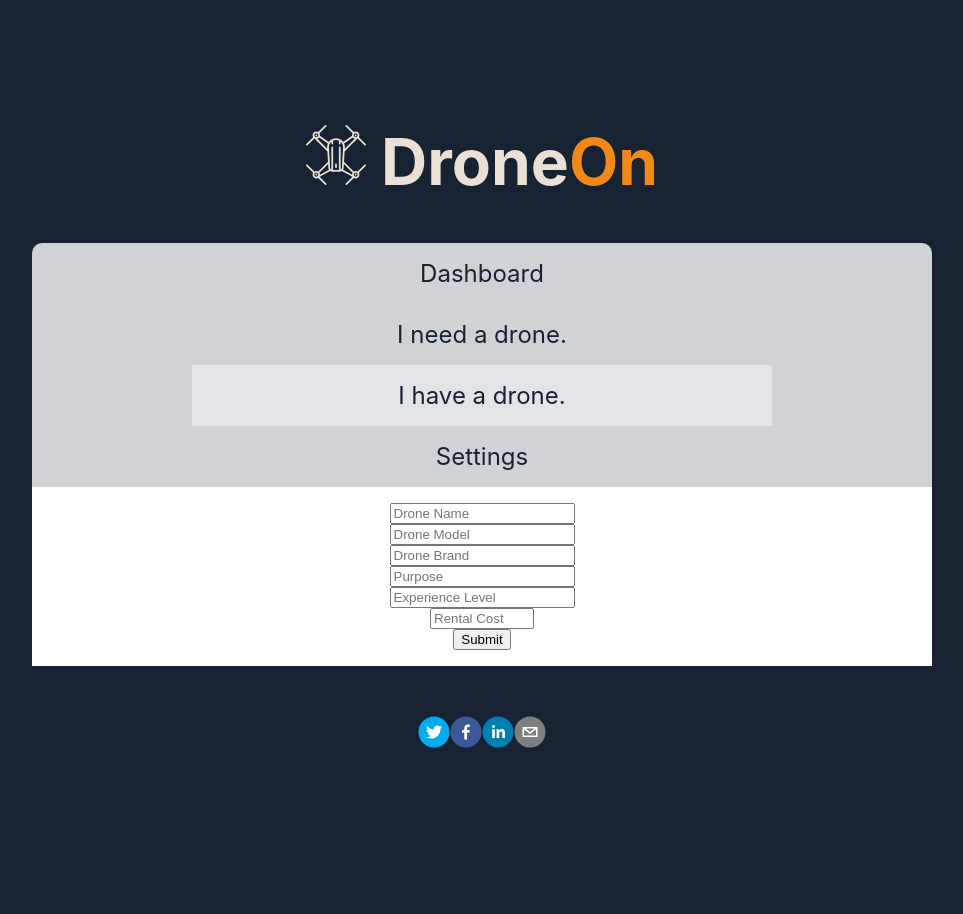
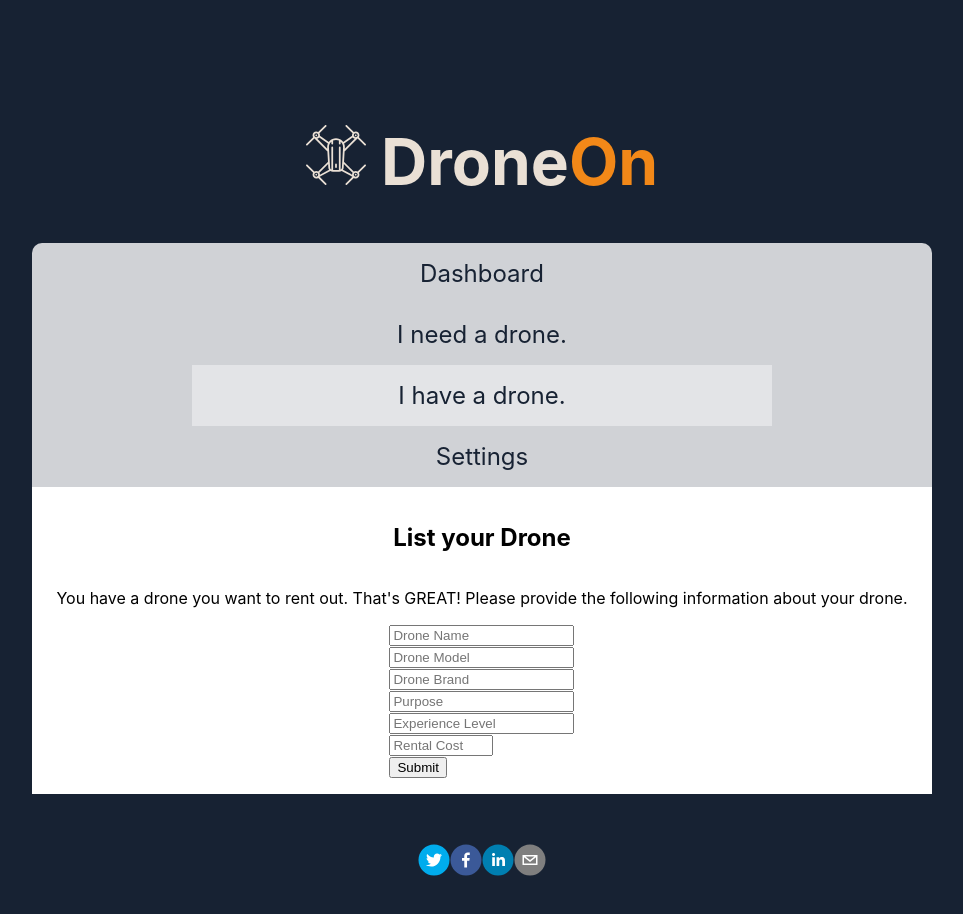
Before and after one commit to smv5047/Drone-On-FE, a React (Create React App) app: page /have-drone in a window 1280 px wide. Shown: the top 914 px of the page, without its empty margins (158-1121 px from the left). Before the commit the page ends 832 px from the top, so only its background shows below. Built offline with nearby package versions, Linux system fonts and the light colour scheme; sample sign-in values are in the browser's storage; the HTML template or start-up script is replaced by a standard one.

Commit message:
add validation for droneform

```diff
--- a/src/components/DroneForm.js
+++ b/src/components/DroneForm.js
@@ -1,7 +1,10 @@
 import React from "react"
 import styled from "styled-components"
+import { withFormik, Form, Field } from "formik"
+import * as yup from "yup"
+import axios from "utils/Axios"
 
-const Style = styled.form.attrs()`
+const Style = styled.div.attrs()`
   margin: 1rem;
   min-height: 8rem;
   display: flex;
@@ -9,7 +12,7 @@ const Style = styled.form.attrs()`
   align-items: center;
   justify-items: center;
 `
-export default function DroneForm(props) {
+function DroneForm(props) {
   const { vendorDrone, setVendorDrone, onSubmit } = props
 
   const onChange = (event) => {
@@ -17,55 +20,54 @@ export default function DroneForm(props) {
   }
 
   return (
-    <Style onSubmit={onSubmit}>
-      <input
-        type="text"
-        name="name"
-        placeholder="Drone Name"
-        value={vendorDrone.name}
-        onChange={onChange}
-      />
-
-      <input
-        type="text"
-        name="model"
-        placeholder="Drone Model"
-        value={vendorDrone.model}
-        onChange={onChange}
-      />
-      <input
-        type="text"
-        name="brand"
-        placeholder="Drone Brand"
-        value={vendorDrone.brand}
-        onChange={onChange}
-      />
-      <input
-        type="text"
-        name="purpose"
-        placeholder="Purpose"
-        value={vendorDrone.purpose}
-        onChange={onChange}
-      />
-
-      <input
-        type="text"
-        name="experience"
-        placeholder="Experience Level"
-        value={vendorDrone.experience}
-        onChange={onChange}
-      />
-      <input
+    <Style>
+      <h2>List your Drone</h2>
+      <p>You have a drone you want to rent out. That's GREAT! Please provide the following information about your drone.</p>
+      <Form>
+        <Field type="text" name="name" placeholder="Drone Name" /><br/>
+        <Field type="text" name="model" placeholder="Drone Model" /><br/>
+        <Field type="text" name="brand" placeholder="Drone Brand" /><br/>
+        <Field type="text" name="purpose" placeholder="Purpose" /><br/>
+        <Field type="text" name="experience" placeholder="Experience Level" /><br/>
+        <Field
           type="number"
           min="0.00"
           max="10000.00"
           step="0.01"
           name="cost"
           placeholder="Rental Cost"
-        value={vendorDrone.cost}
-        onChange={onChange}
-      />
+        /><br/>
         <button type="submit">Submit</button>
+      </Form>
     </Style>
   )
 }
+
+export default withFormik({
+  mapPropsToValues({ name, model, brand, purpose, experience, cost }) {
+    return {
+      name: name || "",
+      model: model || "",
+      brand: brand || "",
+      purpose: purpose ||"",
+      cost: cost||""
+    }
+  },
+  validationSchema: yup.object().shape({
+    name: yup.string().required("Please provide a name for your drone"),
+    model: yup.string().required("Please provide the model for your drone"),
+    brand: yup.string().required("Please provide the brand for your drone"),
+    purpose: yup.string().required("Please provide the best way to use your drone"),
+    cost: yup.number().required("Please provide how much it cost to rent per day")
+  }),
+  handleSubmit(values, { props, setStatus, resetForm, setSubmitting }) {
+    const { saveToken } = props
+    axios()
+      .post("https://droneon.herokuapp.com/api/drones", values)
+      .then((res) => {
+        saveToken(res.data)
+        props.history.push("/")
+      })
+      .catch((err) => console.log(err))
+  }
+})(DroneForm)
```
Lines whose indentation alone changed are shown as unchanged.
